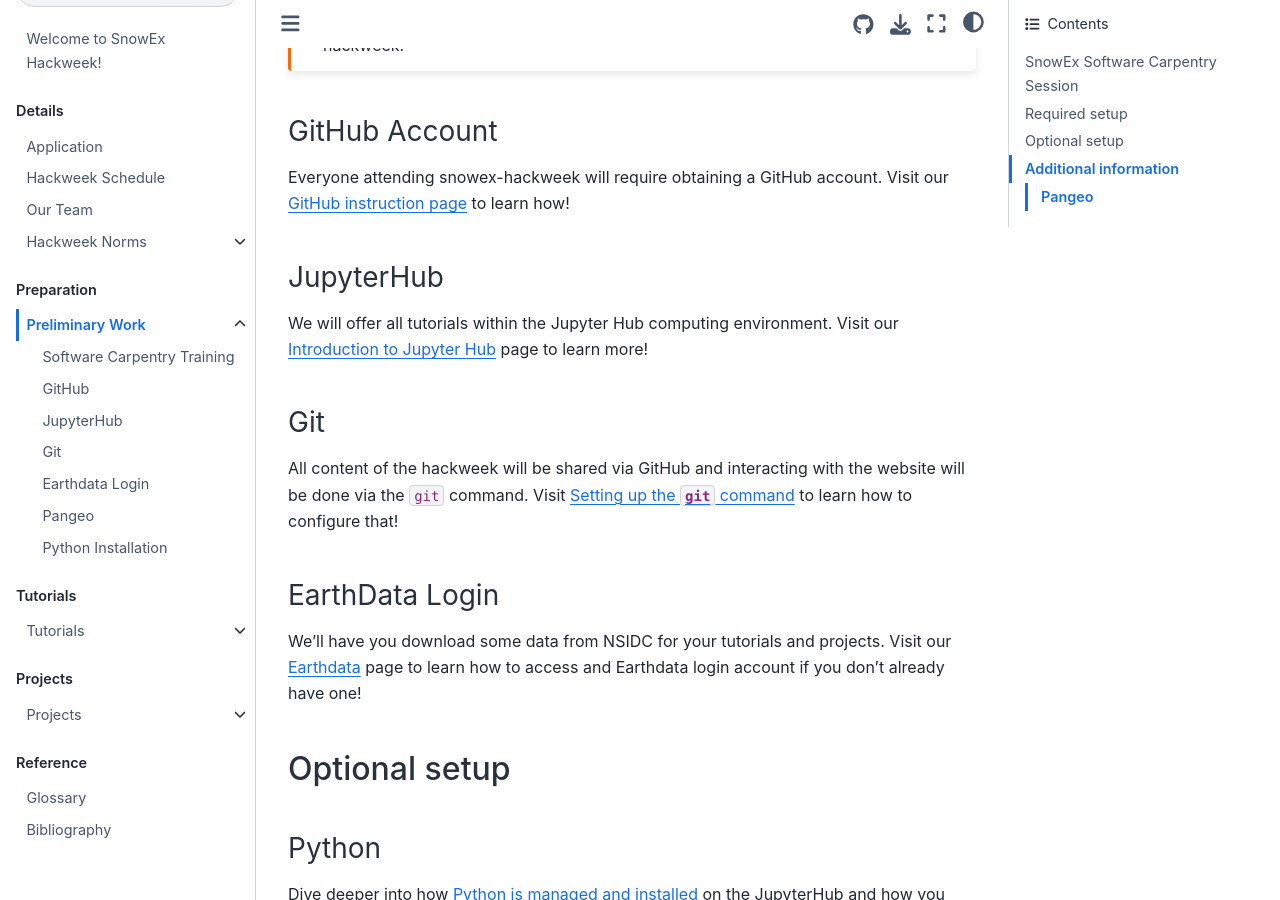
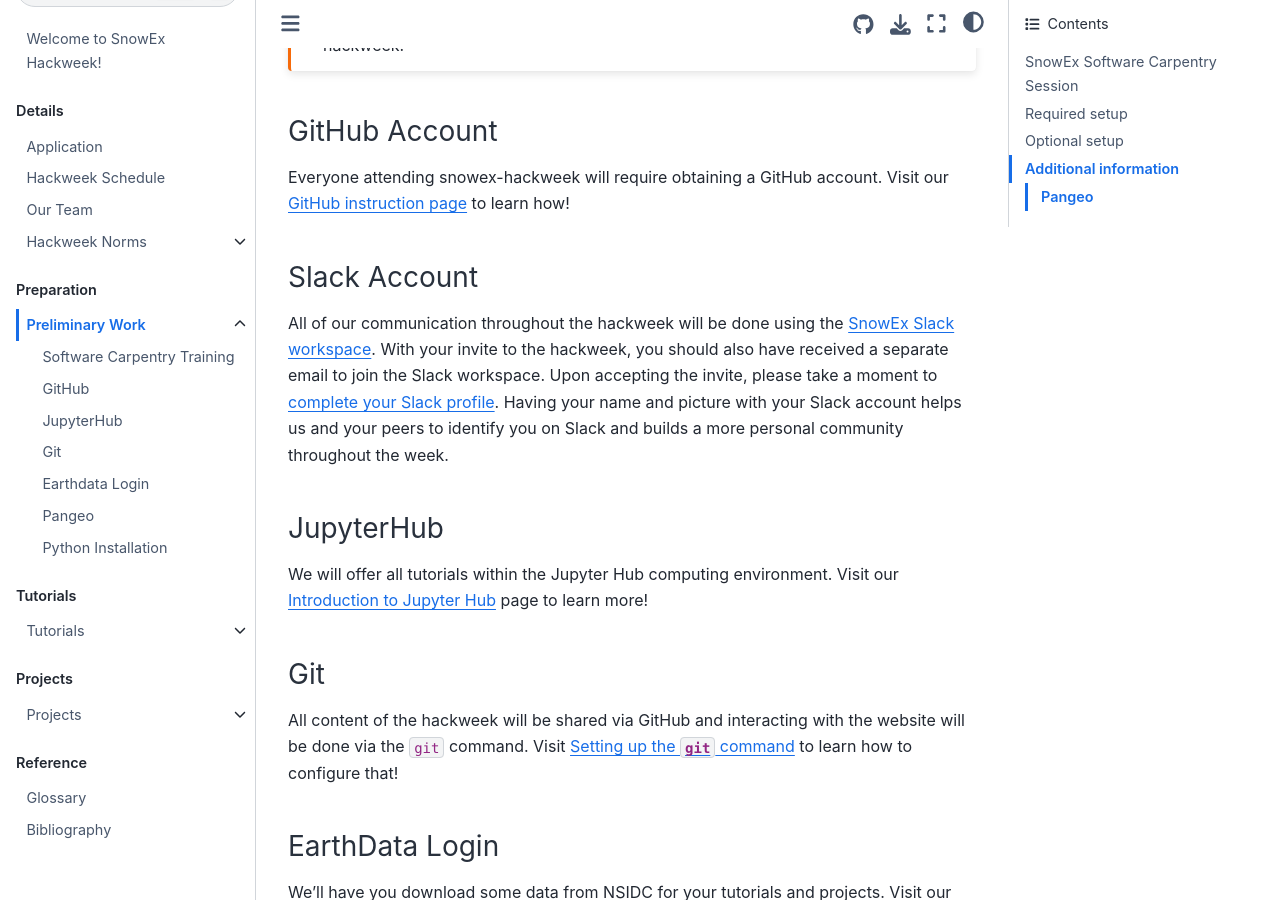
Before and after one commit to snowex-hackweek/website-2021, a Jupyter Book: the page built from book/preliminary/index.md, in a window 1280 px wide and 900 px high, scrolled down 913 px. Built offline with Jupyter Book 1.0.4 settings and Sphinx 7.4.7 and the Sphinx Book theme 1.1.4, drawn with Linux system fonts in a browser that asks for light colours.

Commit message:
Preliminary - Add note for Slack setup. (#61)

```diff
--- a/book/_config.yml
+++ b/book/_config.yml
@@ -12,6 +12,7 @@
     dates: July 12 to 16, 2021
     github_org_url: https://github.com/snowex-hackweek
     jupyterhub_url: https://snowex.hackweek.io
+    slack_workspace_url: https://app.slack.com/client/T01S7M0BSNN/C01S7T6RQG3
     contact_email: snowex@uw.edu
 
 # Force re-execution of notebooks on each build.
--- a/book/preliminary/index.md
+++ b/book/preliminary/index.md
@@ -29,6 +29,17 @@
 Everyone attending {{ hackweek }} will require obtaining a GitHub account.
 Visit our [GitHub instruction page](github) to learn how!
 
+### Slack Account
+
+All of our communication throughout the hackweek will be done using the
+{{ '[SnowEx Slack workspace]({url})'.format(url=slack_workspace_url) }}.
+With your invite to the hackweek, you should also have received a separate
+email to join the Slack workspace. Upon accepting the invite, please take a moment to
+[complete your Slack profile](https://slack.com/help/articles/204092246-Edit-your-profile).
+Having your name and picture with your Slack account helps us and your peers
+to identify you on Slack and builds a more personal community throughout
+the week.
+
 ### JupyterHub
 
 We will offer all tutorials within the Jupyter Hub computing environment.
```
